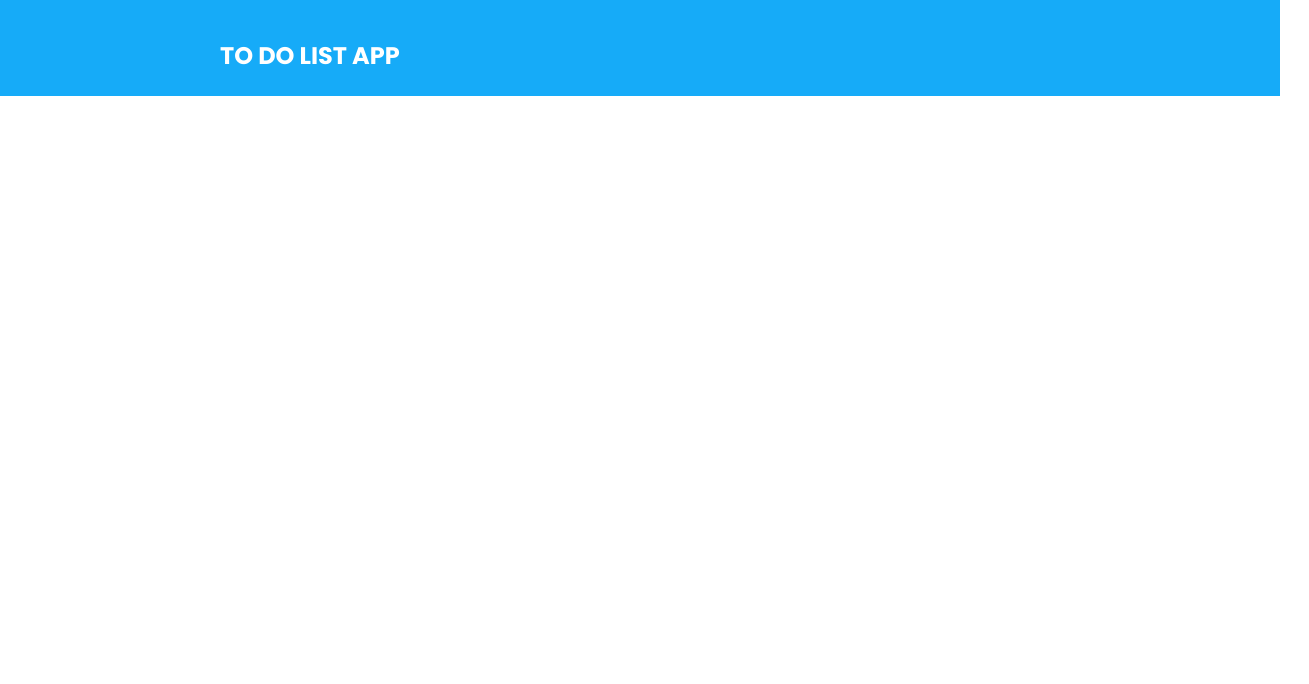
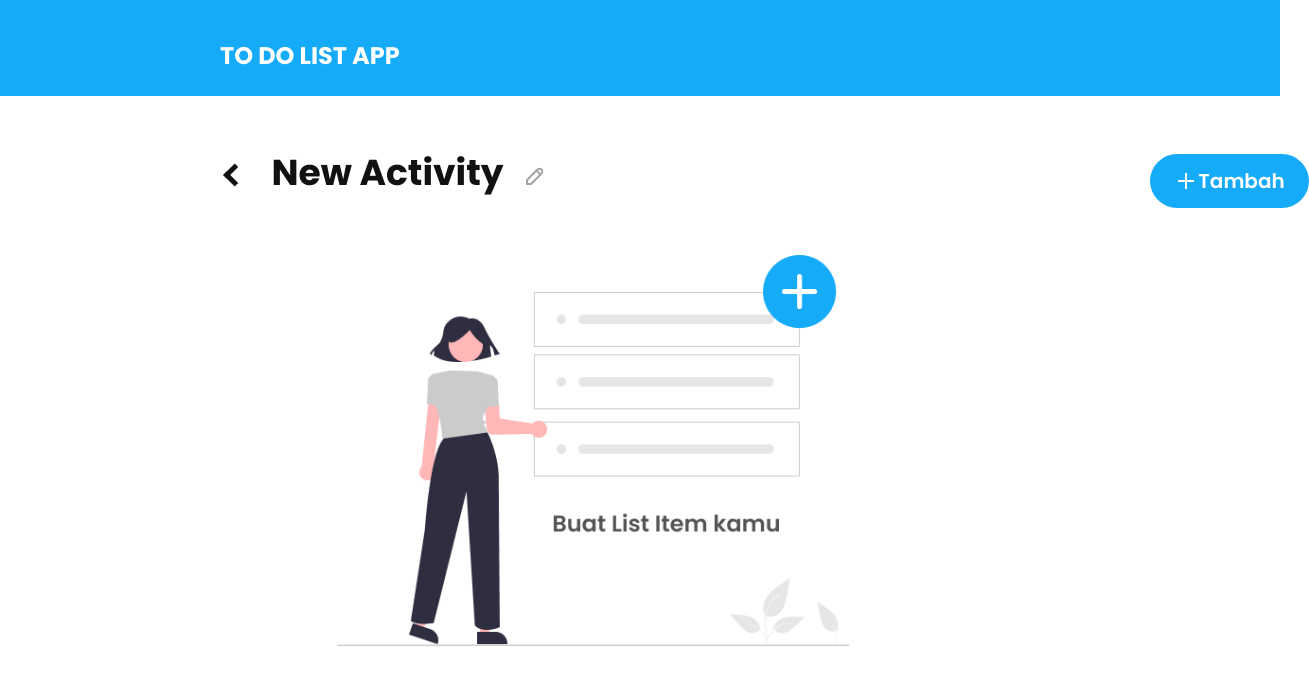
Before and after one commit to franskbarek/todolist-devcode, a React (Vite) app: page /itemdetail/1 in a window 1280 px wide. Before the commit this address had no page. Shown: the top 684 px of the page, 1309 px wide, since content can reach past the window. Built offline with nearby package versions, Linux system fonts and the light colour scheme.

Commit message:
ADD: group activity detail

```diff
--- a/src/App.jsx
+++ b/src/App.jsx
@@ -10,7 +10,7 @@ export default function App() {
         <Header />
         <Routes>
           <Route path="/" element={<Dashboard />} />
-          <Route path="/itemdetail:id" element={<ItemDetail />} />
+          <Route path="/itemdetail/:id" element={<ItemDetail />} />
         </Routes>
       </BrowserRouter>
     </div>
--- a/src/pages/Dashboard.jsx
+++ b/src/pages/Dashboard.jsx
@@ -4,13 +4,13 @@ import iconPlus from "../assets/images/icon-plus.svg";
 
 import { CircularProgress } from "@mui/material";
 import { useEffect, useState } from "react";
-import { createActivityGroup, deleteActivityGroup, getLists, todoSelectors } from "../redux/todoSlice";
+import { createActivityGroup, deleteActivityGroup, getActivityGroupDetail, getLists, todoSelectors } from "../redux/todoSlice";
 
 import DeleteActivity from "../components/DeleteActivity";
 
 import { format } from "date-fns";
 import { id } from "date-fns/locale";
-import { Link } from "react-router-dom";
+import { Link, useNavigate } from "react-router-dom";
 
 export default function DashboardEmpty() {
   const [addLoading, setAddLoading] = useState(false);
@@ -18,6 +18,8 @@ export default function DashboardEmpty() {
   const lists = useSelector(todoSelectors.selectAll);
 
   const dispatch = useDispatch();
+
+  const navigate = useNavigate();
 
   const handleCreateActivity = async () => {
     setAddLoading(true);
@@ -28,6 +30,11 @@ export default function DashboardEmpty() {
   const handleDeleteActivity = async (id) => {
     await dispatch(deleteActivityGroup(id));
     dispatch(getLists());
+  };
+
+  const handleGroupDetail = async (groupId) => {
+    await dispatch(getActivityGroupDetail(groupId));
+    navigate(`/itemdetail/${groupId}`);
   };
 
   useEffect(() => {
@@ -59,11 +66,9 @@ export default function DashboardEmpty() {
         {lists.map((activity, idx) => (
           <div key={idx} data-cy="activity-item" className="flex justify-center pt-0 pr-2 pb-0 pl-3">
             <div data-cy="activity-item" className="h-[258px] w-[254px] bg-white rounded-xl shadow-2xl px-8 py-10 mb-8 relative">
-              <Link to={`/itemdetail/${activity.id}`}>
-                <h4 data-cy="activity-item-title" className="text-md font-bold hover:underline">
-                  {activity.title}
-                </h4>
-              </Link>
+              <h4 data-cy="activity-item-title" className="text-md font-bold hover:underline cursor-pointer" onClick={() => handleGroupDetail(activity.id)}>
+                {activity.title}
+              </h4>
               <div className="absolute z-2 bottom-5 bg-white flex justify-between items-center rounded-none w-[200px]">
                 <span data-cy="activity-item-date" className="text-md text-gray-500">
                   {format(new Date(activity.created_at), "EEEE, dd MMMM yyyy", { locale: id })}
--- a/src/pages/DashboardEmptyState.jsx
+++ /dev/null
@@ -1,3 +0,0 @@
-export default function Dashboard() {
-  return <div>Dashboard Empty State</div>;
-}
--- a/src/pages/ItemDetail.jsx
+++ b/src/pages/ItemDetail.jsx
@@ -1,3 +1,33 @@
-export default function ItemList() {
-  return <div>Item Detail</div>;
+import TodoEmptyState from "../assets/images/todo-empty-state.png";
+import iconPlus from "../assets/images/icon-plus.svg";
+import iconBack from "../assets/images/icon-back.svg";
+import iconEdit from "../assets/images/icon-edit-h.svg";
+import { Link } from "react-router-dom";
+
+export default function ItemDetail() {
+  return (
+    <div className="flex flex-col items-center justify-center">
+      {/* button-back */}
+      <Link to="/">
+        <img className="absolute w-[32px] h-[32px] left-[220px] top-[159px]" src={iconBack} alt="icon-back" />
+      </Link>
+      {/* todo-title */}
+      <p className="absolute w-[233px] h-[54px] left-[271px] top-[155px] font-poppins font-bold text-[36px] leading-9 text-primary-black mx-auto text-center">New Activity</p>
+      {/* button-edit */}
+      <img className="absolute w-[24px] h-[24px] left-[523px] top-[164px] cursor-pointer" src={iconEdit} alt="icon-edit" />
+      {/* todo-empty-state */}
+      <img className="absolute w-2/5 left-[337px] top-[255px] z-10" src={TodoEmptyState} alt="emptystate" />
+
+      {/* start todo-add-button */}
+      <div className="flex flex-row justify-center items-center pt-[13px] pr-[21px] pb-[13px] pl-[14px]  gap-1.5">
+        <button className="absolute bg-primary-500 w-[159px] h-[54px] left-[1150px] top-[154px] rounded-full">
+          <div className="flex justify-center items-center">
+            <img className="w-[24px] h-[24px]" src={iconPlus} alt="icon-plus" />
+            <p className="font-poppins text-white not-italic font-semibold text-lg">Tambah</p>
+          </div>
+        </button>
+      </div>
+      {/* end todo-add-button */}
+    </div>
+  );
 }
--- a/src/redux/todoSlice.js
+++ b/src/redux/todoSlice.js
@@ -17,6 +17,15 @@ export const getLists = createAsyncThunk("todos/getLists", async () => {
   }
 });
 
+export const getActivityGroupDetail = createAsyncThunk("todos/getActivityGroupDetail", async (id) => {
+  try {
+    const res = await publicRequest.get(`/activity-groups/${id}`);
+    return res.data;
+  } catch (err) {
+    console.error(err.message);
+  }
+});
+
 export const createActivityGroup = createAsyncThunk("todos/createActivityGroup", async () => {
   try {
     const res = await publicRequest.post("/activity-groups", { title: "New Activity", email: "frans@gmail.com" });
@@ -29,7 +38,6 @@ export const createActivityGroup = createAsyncThunk("todos/createActivityGroup",
 export const deleteActivityGroup = createAsyncThunk("todos/deleteActivityGroup", async (id) => {
   try {
     const res = await publicRequest.delete(`/activity-groups/${id}`);
-
     return res.data;
   } catch (err) {
     console.error(err.message);
@@ -74,6 +82,9 @@ const todoSlice = createSlice({
     builder.addCase(getLists.fulfilled, (state, action) => {
       todoEntity.setAll(state, action.payload);
     });
+    builder.addCase(getActivityGroupDetail.fulfilled, (state, action) => {
+      todoEntity.setOne(state, action.payload);
+    });
     builder.addCase(createActivityGroup.fulfilled, (state, action) => {
       todoEntity.addOne(state, action.payload);
     });
```
